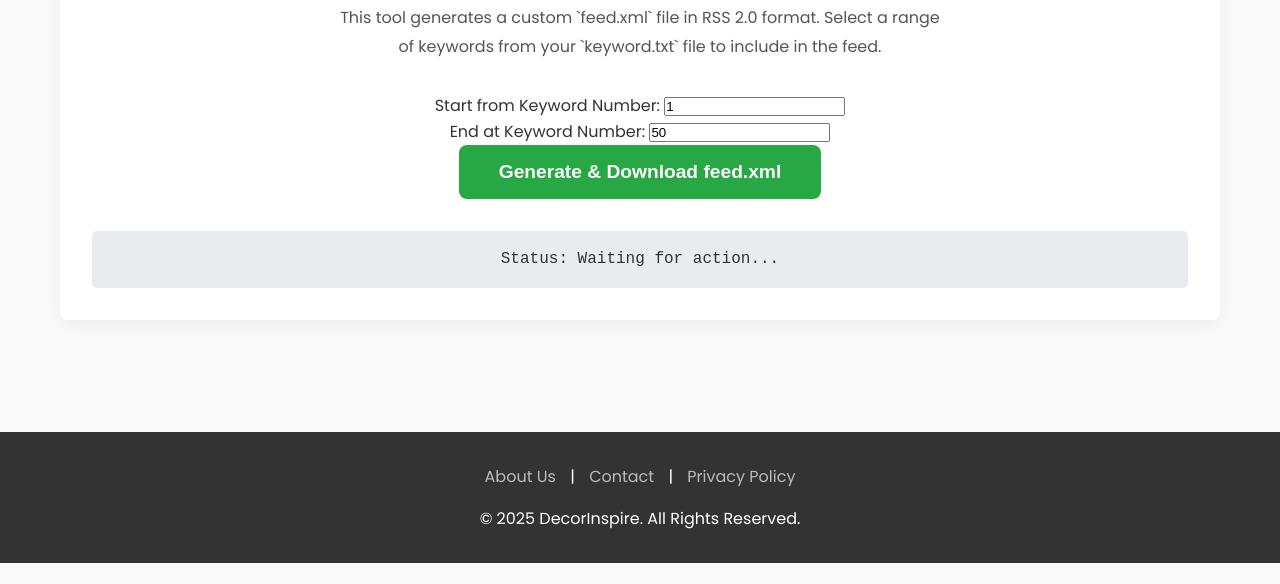
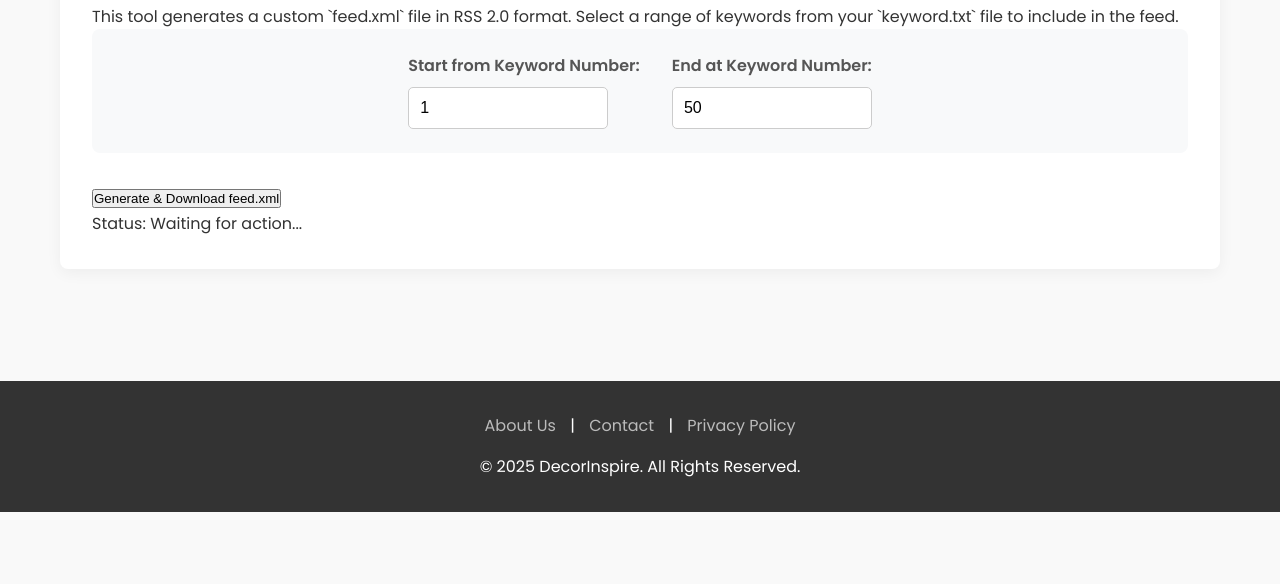
Before and after one commit to roomdecorideas/AGC-V1, a plain HTML site: page tool-feed.html in a window 1280 px wide. Shown: the part 216-800 px from the top of the page. Drawn offline with Linux system fonts and the light colour scheme.

Commit message:
Update style.css

```diff
--- a/style.css
+++ b/style.css
@@ -385,46 +385,42 @@ footer {
     text-decoration: underline;
 }
 
-/* --- Style untuk Halaman Tool Generator --- */
-.tool-container {
-    text-align: center;
-    padding: 2rem;
+/* --- Style Tambahan untuk Halaman Tool --- */
+.tool-settings {
+    display: flex;
+    justify-content: center;
+    align-items: center;
+    gap: 2rem;
+    background-color: #f8f9fa;
+    padding: 1.5rem;
+    border-radius: 8px;
+    margin-bottom: 2rem;
+    flex-wrap: wrap; /* Agar responsif di layar kecil */
 }
 
-.tool-description {
-    max-width: 600px;
-    margin: 0 auto 2rem auto;
-    color: #555;
-    line-height: 1.8;
+.setting-item {
+    display: flex;
+    flex-direction: column;
+    align-items: flex-start;
 }
 
-.tool-button {
-    background-color: #28a745; /* Warna hijau untuk aksi positif */
-    color: #fff;
-    border: none;
-    padding: 1rem 2.5rem;
-    font-size: 1.2rem;
+.setting-item label {
     font-weight: 600;
-    border-radius: 8px;
-    cursor: pointer;
-    transition: background-color 0.3s ease, transform 0.2s ease;
+    margin-bottom: 0.5rem;
+    color: #555;
 }
 
-.tool-button:hover:not(:disabled) {
-    background-color: #218838;
-    transform: scale(1.05);
+.tool-input {
+    padding: 0.7rem;
+    font-size: 1rem;
+    border-radius: 5px;
+    border: 1px solid #ccc;
+    width: 200px; /* Lebar default */
 }
 
-.tool-button:disabled {
-    background-color: #aaa;
-    cursor: not-allowed;
+/* Responsif untuk form input */
+@media (max-width: 768px) {
+    .tool-input {
+        width: 100%;
+    }
 }
-
-.tool-status {
-    margin-top: 2rem;
-    padding: 1rem;
-    background-color: #e9ecef;
-    border-radius: 5px;
-    font-family: monospace;
-    font-size: 1rem;
-}
```
